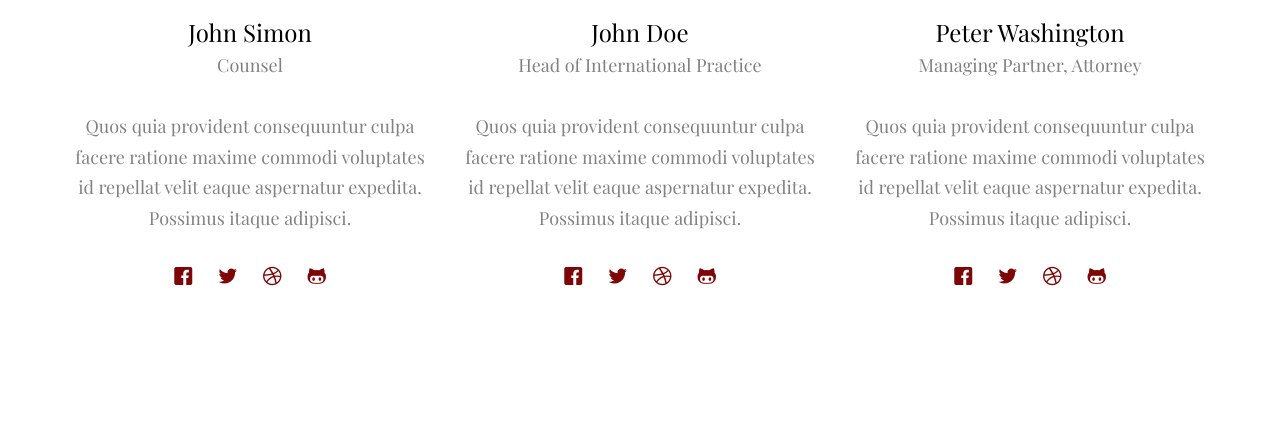
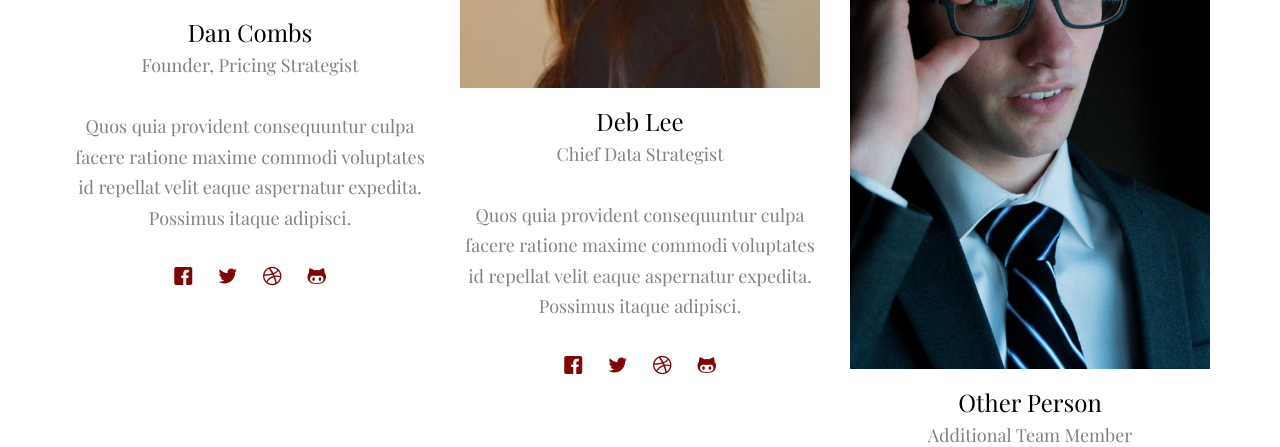
Before and after one commit to dcombs10/FDsite, a PHP site: page /about.html in a window 1280 px wide. Shown: the part 1553-2000 px from the top of the page. Run offline with PHP 8.4, Linux system fonts and the light colour scheme; some web fonts are replaced.

Commit message:
Make minor tweaks after review with Deb.

```diff
--- a/lawfirm/about.html
+++ b/lawfirm/about.html
@@ -61,7 +61,7 @@
 			<div class="container">
 				<div class="row">
 					<div class="col-md-2">
-						<div id="colorlib-logo"><a href="index.html">FirstDiscovery<span>Analytics</span></a></div>
+						<div id="colorlib-logo"><a href="index.html">FirstDiscovery<span></span></a></div>
 					</div>
 					<div class="col-md-10 text-right menu-1">
 						<ul>
@@ -88,13 +88,13 @@
 	<aside id="colorlib-hero" class="js-fullheight">
 		<div class="flexslider js-fullheight">
 			<ul class="slides">
-		   	<li style="background-image: url(images/ross-parmly-25230-unsplash.jpg);">
+		   	<li style="background-image: url(images/hard_work.jpg);">
 		   		<div class="overlay-gradient"></div>
 		   		<div class="container">
 		   			<div class="col-md-10 col-md-offset-1 text-center js-fullheight slider-text">
 		   				<div class="slider-text-inner desc">
 		   					<h2 class="heading-section">About Us</h2>
-		   					<p class="colorlib-lead">Designed with love by the fine folks at <a href="#" target="_blank">Lawfirm</a></p>
+		   					<p class="colorlib-lead">You Work Hard for Your Business. We Want You to Know That We Will Too.<a href="#" target="_blank"></a></p>
 		   				</div>
 		   			</div>
 		   		</div>
@@ -108,16 +108,16 @@
 		<div class="container">
 			<div class="row animate-box">
 				<div class="col-md-8 col-md-offset-2 text-center colorlib-heading">
-					<h2>Our Attorneys</h2>
+					<h2>Our Team</h2>
 					<p>Dignissimos asperiores vitae velit veniam totam fuga molestias accusamus alias autem provident. Odit ab aliquam dolor eius.</p>
 				</div>
 			</div>
 			<div class="row">
 				<div class="col-md-4 col-sm-4 text-center animate-box" data-animate-effect="fadeIn">
 					<div class="colorlib-staff">
-						<img src="images/user-2.jpg" alt="Free HTML5 Templates by gettemplates.co">
-						<h3>John Simon</h3>
-						<strong class="role">Counsel</strong>
+						<img src="images/MyWorkMatters Headshot.jpg">
+						<h3>Dan Combs</h3>
+						<strong class="role">Founder, Pricing Strategist</strong>
 						<p>Quos quia provident consequuntur culpa facere ratione maxime commodi voluptates id repellat velit eaque aspernatur expedita. Possimus itaque adipisci.</p>
 						<ul class="colorlib-social-icons">
 							<li><a href="#"><i class="icon-facebook"></i></a></li>
@@ -129,9 +129,9 @@
 				</div>
 				<div class="col-md-4 col-sm-4 text-center animate-box" data-animate-effect="fadeIn">
 					<div class="colorlib-staff">
-						<img src="images/user-2.jpg" alt="Free HTML5 Templates by gettemplates.co">
-						<h3>John Doe</h3>
-						<strong class="role">Head of International Practice</strong>
+						<img src="images/DebLee Headshot.jpg" alt="Free HTML5 Templates by gettemplates.co">
+						<h3>Deb Lee</h3>
+						<strong class="role">Chief Data Strategist</strong>
 						<p>Quos quia provident consequuntur culpa facere ratione maxime commodi voluptates id repellat velit eaque aspernatur expedita. Possimus itaque adipisci.</p>
 						<ul class="colorlib-social-icons">
 							<li><a href="#"><i class="icon-facebook"></i></a></li>
@@ -143,9 +143,9 @@
 				</div>
 				<div class="col-md-4 col-sm-4 text-center animate-box" data-animate-effect="fadeIn">
 					<div class="colorlib-staff">
-						<img src="images/user-2.jpg" alt="Free HTML5 Templates by gettemplates.co">
-						<h3>Peter Washington</h3>
-						<strong class="role">Managing Partner, Attorney</strong>
+						<img src="images/other_person.jpg" alt="Free HTML5 Templates by gettemplates.co">
+						<h3>Other Person</h3>
+						<strong class="role">Additional Team Member</strong>
 						<p>Quos quia provident consequuntur culpa facere ratione maxime commodi voluptates id repellat velit eaque aspernatur expedita. Possimus itaque adipisci.</p>
 						<ul class="colorlib-social-icons">
 							<li><a href="#"><i class="icon-facebook"></i></a></li>
@@ -212,26 +212,25 @@
 		<div class="container">
 			<div class="row row-pb-md">
 				<div class="col-md-3 colorlib-widget">
-					<h4>Lawfirm</h4>
-					<p>Facilis ipsum reprehenderit nemo molestias. Aut cum mollitia reprehenderit. Eos cumque dicta adipisci architecto culpa amet.</p>
+					<h4>FirstDiscovery</h4>
+					<p>Making an impact with targeted analytics.</p>
 				</div>
 				<div class="col-md-3 col-md-push-1">
 					<h4>Navigation</h4>
 					<ul class="colorlib-footer-links">
 						<li><a href="#">Home</a></li>
-						<li><a href="#">Practice Areas</a></li>
-						<li><a href="#">Won Cases</a></li>
-						<li><a href="#">Blog</a></li>
-						<li><a href="#">About us</a></li>
+						<li><a href="#">Services</a></li>
+						<li><a href="#">About</a></li>
+						<li><a href="#">Contact Us</a></li>
 					</ul>
 				</div>
 
 				<div class="col-md-3 col-md-push-1">
 					<h4>Contact Information</h4>
 					<ul class="colorlib-footer-links">
-						<li>198 West 21th Street, <br> Suite 721 New York NY 10016</li>
-						<li><a href="tel://1234567920">+ 1235 2355 98</a></li>
-						<li><a href="mailto:info@yoursite.com">info@yoursite.com</a></li>
+						<li>6 Strawberry Street, <br> Philadelphia, PA 19106</li>
+						<li><a href="tel://2156803958">+1 215.680.3958</a></li>
+						<li><a href="mailto:info@yoursite.com">ContactUs@FirstDiscovery.com</a></li>
 					</ul>
 				</div>
 
@@ -249,8 +248,9 @@
 			<div class="row copyright">
 				<div class="col-md-12 text-center">
 					<p>
-					<small class="block">&copy; 2018 LawFirm. All Rights Reserved. Created by <a href="https://colorlib.com/" target="_blank">Colorlib</a></small>
-					<small class="block">Demo Images: <a href="http://unsplash.co/" target="_blank">Unsplash</a></small>
+						<small class="block">&copy; 2018 FirstDiscovery. All Rights Reserved.</small>
+						<small class="block">Created By: <a href="https://colorlib.com/" target="_blank">Colorlib</a></small>
+						<small class="block">Demo Images: <a href="http://unsplash.co/" target="_blank">Unsplash</a></small>
 					</p>
 					<p>
 						<ul class="colorlib-social-icons">
--- a/lawfirm/css/style.css
+++ b/lawfirm/css/style.css
@@ -709,7 +709,7 @@ h1, h2, h3, h4, h5, h6, figure {
       text-decoration: none; }
 
 #colorlib-testimonial .owl-theme .owl-dots .owl-dot.active span, #colorlib-testimonial .owl-theme .owl-dots .owl-dot:hover span {
-  background: #bea34d; }
+  background: #7e0606; }
 
 #colorlib-testimonial .owl-theme .owl-dots .owl-dot span {
   background: #31486f; }
```
Also changed, not shown: lawfirm/index.html (+5 -5 lines), lawfirm/images/hard_work.jpg (added), lawfirm/images/other_person.jpg (added).
